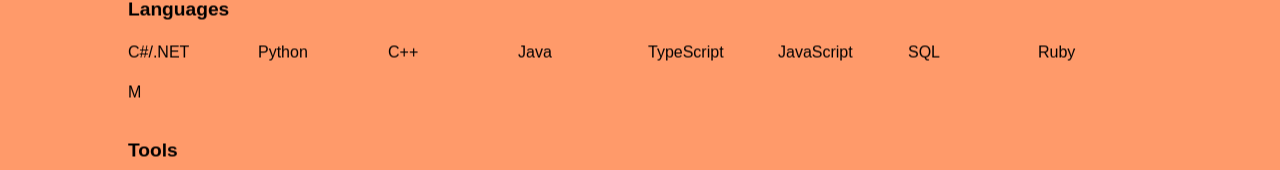
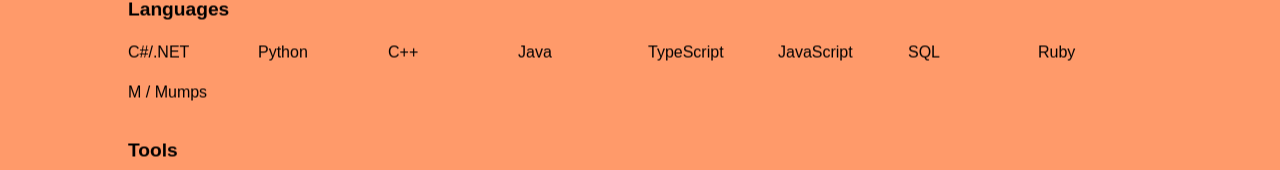
Before and after one commit to martincham/dev.martin, a React (Vite) app: page / in a window 1280 px wide. Shown: the part 2873-3043 px from the top of the page. Built offline with nearby package versions, Linux system fonts and the light colour scheme; a web font is replaced by a local one.

Commit message:
name change

```diff
--- a/src/sections/SkillsSection.tsx
+++ b/src/sections/SkillsSection.tsx
@@ -16,7 +16,7 @@ const SkillsSection = () => {
             <div className="">JavaScript</div>
             <div className="">SQL</div>
             <div className="">Ruby</div>
-            <div className="">M</div>
+            <div className="">M / Mumps</div>
           </div>
         </ScrollAnimation>
         <ScrollAnimation>
```
